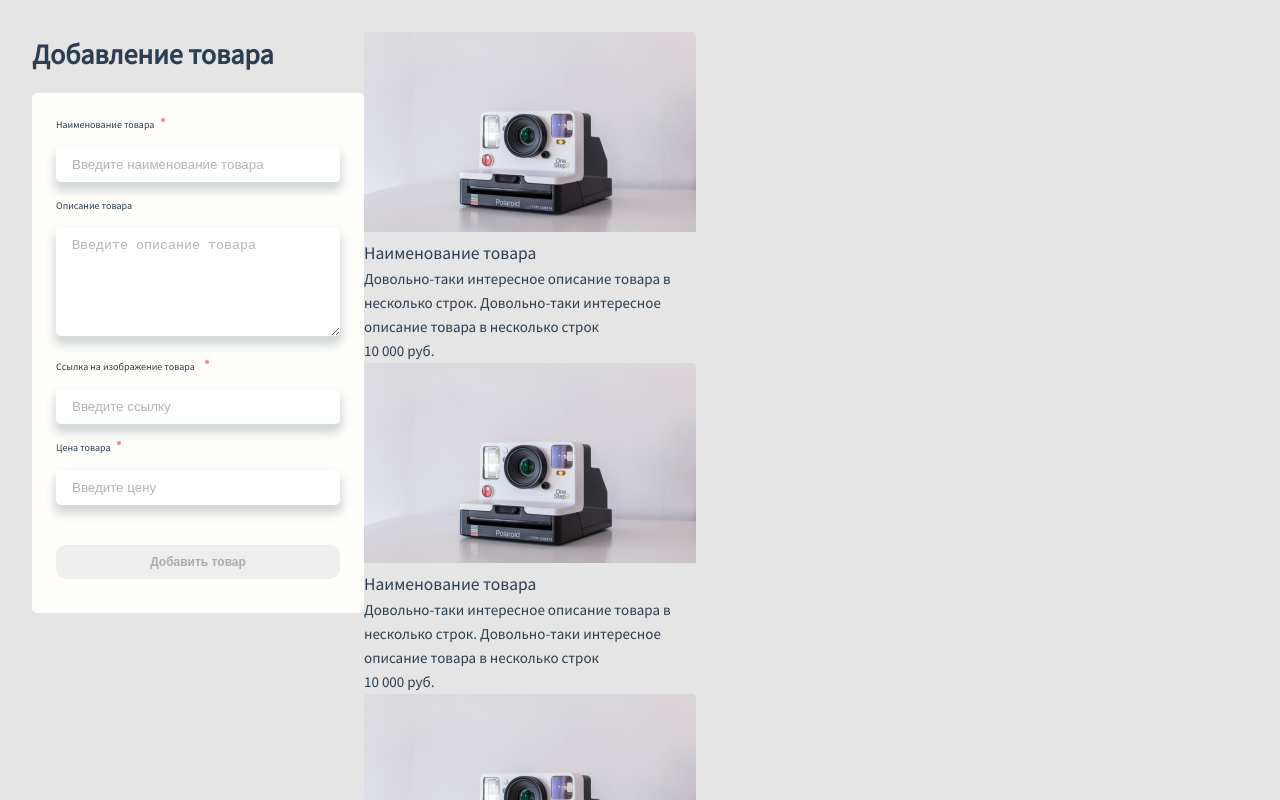
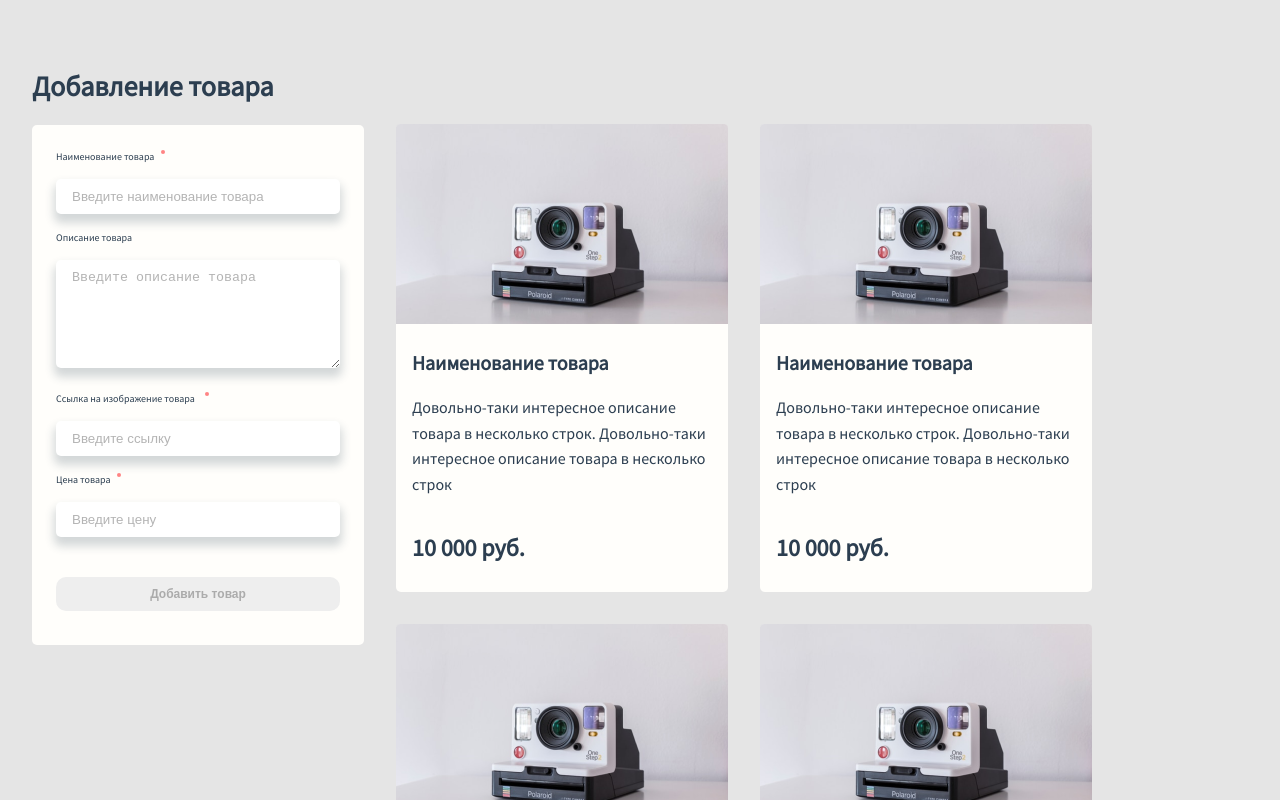
Before and after one commit to MariaKlo/idaproject-test, a Vue app: page / in a window 1280 px wide. Shown: the top 800 px of the page. Built offline with nearby package versions, Linux system fonts and the light colour scheme.

Commit message:
Do items section

```diff
--- a/src/components/Form.vue
+++ b/src/components/Form.vue
@@ -10,7 +10,7 @@ export default {
 </script>
 
 <template>
-  <div class="cart__wrapper">
+  <div class="cart__wrapper-form">
     <h1 class="cart__header">Добавление товара</h1>
     <form class="cart__form">
       <Input
@@ -32,6 +32,9 @@ export default {
 </template>
 
 <style lang="scss">
+  .cart__wrapper-form {
+    margin-right: 1rem;
+  }
   .cart__header {
     font-size: 1.75rem;
     font-weight: 600;
--- a/src/components/Item.vue
+++ b/src/components/Item.vue
@@ -7,9 +7,53 @@ export default {
 <template>
   <div class='cart__wrapper'>
     <img src='../assets/img/camera.jpeg' alt='товар' class='cart__item'>
-    <h3 class='cart__title'>Наименование товара</h3>
-    <p class='cart__text'>Довольно-таки интересное описание товара в несколько строк.
-    Довольно-таки интересное описание товара в несколько строк</p>
-    <p class='cart__price'>10 000 руб.</p>
+    <div class='cart__description'>
+      <h3 class='cart__title'>Наименование товара</h3>
+      <p class='cart__text'>Довольно-таки интересное описание товара в несколько строк.
+      Довольно-таки интересное описание товара в несколько строк</p>
+      <p class='cart__price'>10 000 руб.</p>
+    </div>
   </div>
 </template>
+
+<style lang="scss">
+  .cart__wrapper {
+    max-width: 20.75rem;
+    min-height: 26.4375rem;
+    background-color: #FFFEFB;
+    border-radius: .3125rem;
+    margin: 1rem;
+    position: relative;
+
+    &:hover::before {
+      content: url('../assets/img/trash-can.png');
+      display: block;
+      width: 2rem;
+      height: 2rem;
+      cursor: pointer;
+      position: absolute;
+      top: -1rem;
+      right: -0.375rem;
+      z-index: 1;
+    }
+  }
+  .cart__trash-can {
+    display: none;
+  }
+  .cart__description {
+    padding: 1rem 1rem 1.5rem 1rem;
+  }
+  .cart__title {
+    font-weight: 600;
+    font-size: 1.25rem;
+    margin-bottom: 1rem;
+  }
+  .cart__text {
+    font-size: 1rem;
+    margin-bottom: 2rem;
+  }
+  .cart__price {
+    font-weight: 600;
+    font-size: 1.5rem;
+  }
+</style>
--- a/src/components/Items.vue
+++ b/src/components/Items.vue
@@ -25,5 +25,6 @@ export default {
   .cart__items {
     display: flex;
     flex-wrap: wrap;
+    padding-top: 2.75rem;
   }
 </style>
--- a/src/styles/main.scss
+++ b/src/styles/main.scss
@@ -2,10 +2,8 @@
 @import "./base/_mixins.scss";
 
 #app {
-  max-width: 1280px;
   margin: 0 auto;
   padding: 2rem;
-
   font-weight: normal;
 }
 
@@ -16,7 +14,7 @@ a {
 }
 
 .container {
-  max-width: 86rem;
+  max-width: 90rem;;
 }
 
 @media (hover: hover) {
@@ -30,10 +28,4 @@ a {
     display: flex;
     place-items: center;
   }
-
-  #app {
-    display: grid;
-    grid-template-columns: 1fr 1fr;
-    padding: 0 2rem;
-  }
 }
```
Also changed, not shown: src/assets/img/trash-can.png (added).
